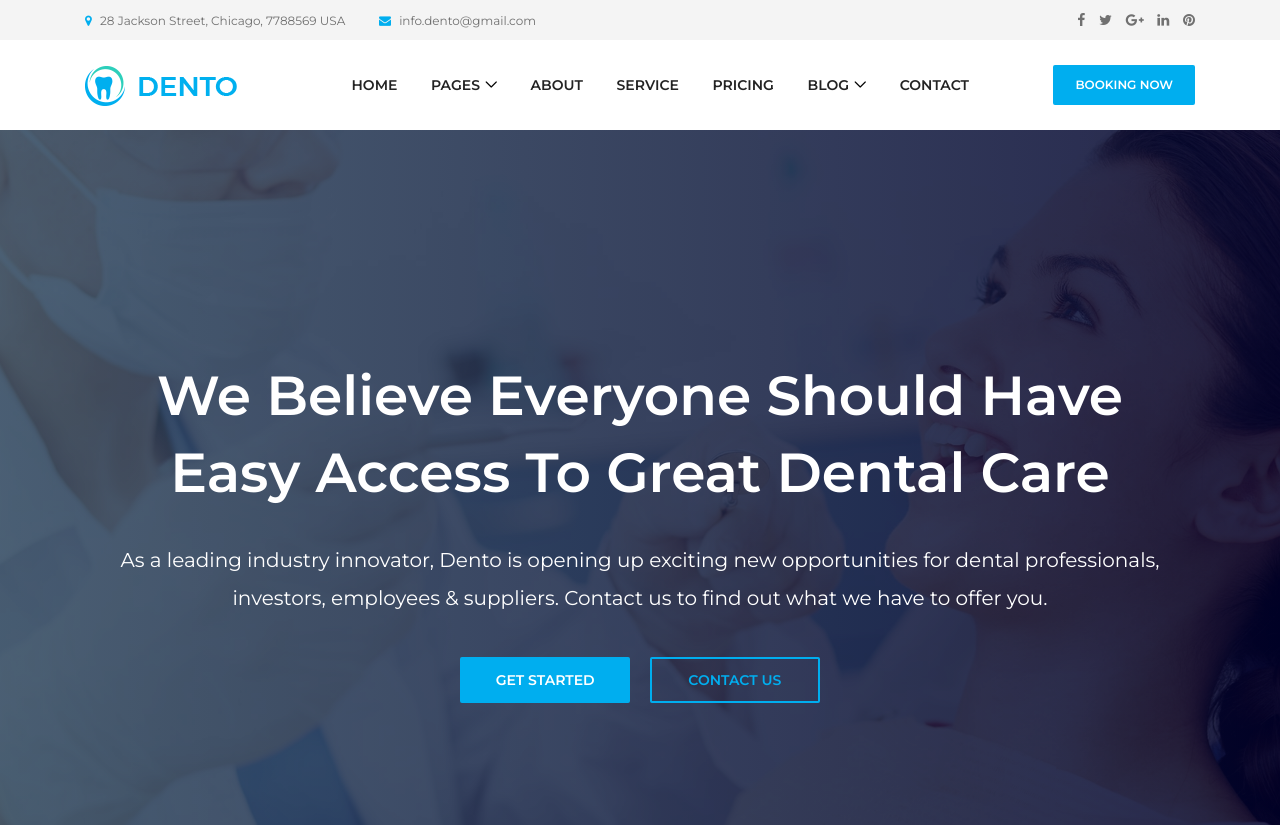
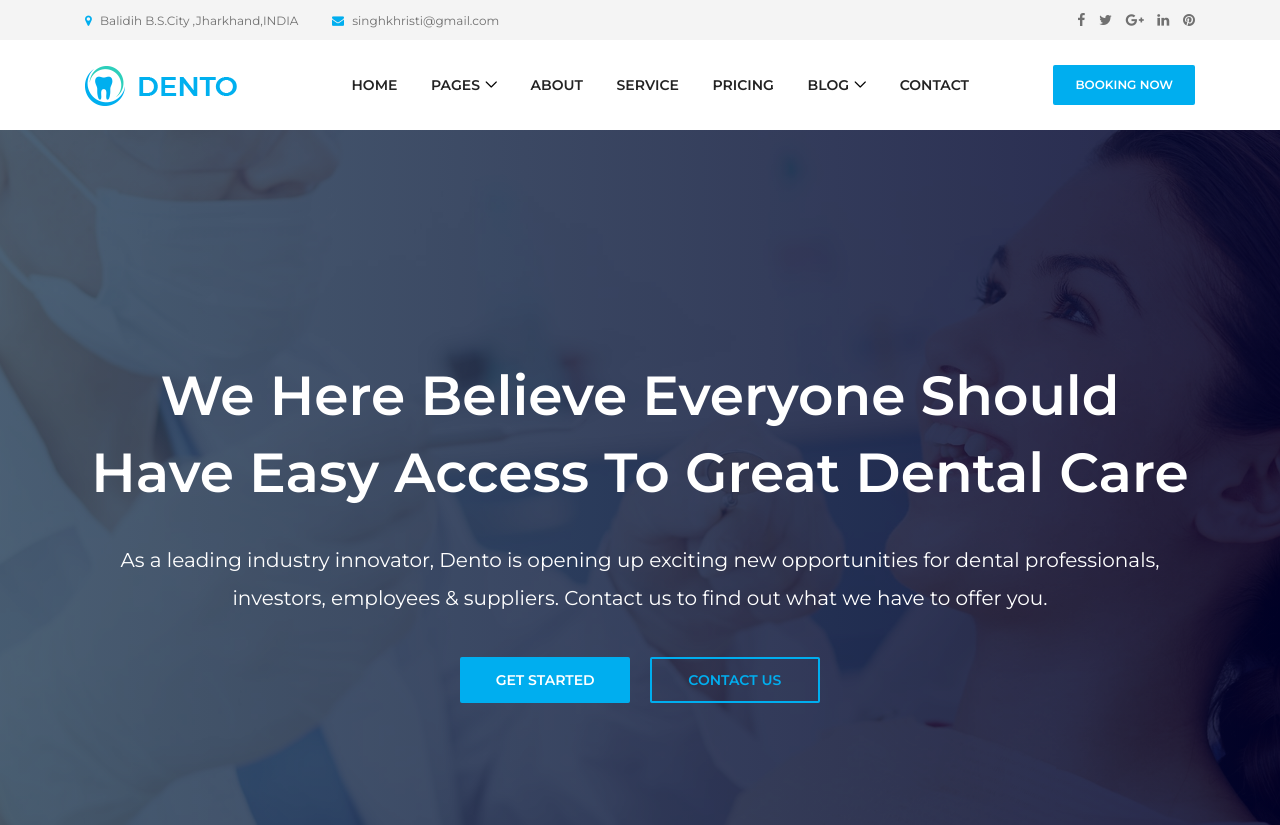
Before and after one commit to LifeHacks01/dental, a Django app: page / in a window 1280 px wide. Shown: the top 825 px of the page. Run offline with Django 3.2, Linux system fonts and the light colour scheme; some libraries are stand-ins or nearby versions; some web fonts are replaced.

Commit message:
tweaked home.html

```diff
--- a/website/templates/home.html
+++ b/website/templates/home.html
@@ -38,8 +38,8 @@
           <!-- Top Content -->
           <div class="col-6 col-md-9 col-lg-8">
             <div class="top-header-content">
-              <a href="#" data-toggle="tooltip" data-placement="bottom" title="28 Jackson Street, Chicago, 7788569 USA"><i class="fa fa-map-marker"></i> <span>28 Jackson Street, Chicago, 7788569 USA</span></a>
-              <a href="#" data-toggle="tooltip" data-placement="bottom" title="info.dento@gmail.com"><i class="fa fa-envelope"></i> <span>info.dento@gmail.com</span></a>
+              <a href="#" data-toggle="tooltip" data-placement="bottom" title="28 Jackson Street, Chicago, 7788569 USA"><i class="fa fa-map-marker"></i> <span>Balidih B.S.City ,Jharkhand,INDIA</span></a>
+              <a href="#" data-toggle="tooltip" data-placement="bottom" title="info.dento@gmail.com"><i class="fa fa-envelope"></i> <span>singhkhristi@gmail.com</span></a>
             </div>
           </div>
           <!-- Top Header Social Info -->
@@ -145,7 +145,7 @@
             <div class="col-12">
               <!-- Welcome Text -->
               <div class="welcome-text text-center">
-                <h2 data-animation="fadeInUp" data-delay="100ms">We Believe Everyone Should Have Easy Access To Great Dental Care</h2>
+                <h2 data-animation="fadeInUp" data-delay="100ms">We here Believe Everyone Should Have Easy Access To Great Dental Care</h2>
                 <p data-animation="fadeInUp" data-delay="300ms">As a leading industry innovator, Dento is opening up exciting new opportunities for dental professionals, investors, employees & suppliers. Contact us to find out what we have to
                   offer you.</p>
                 <div class="welcome-btn-group">
```
